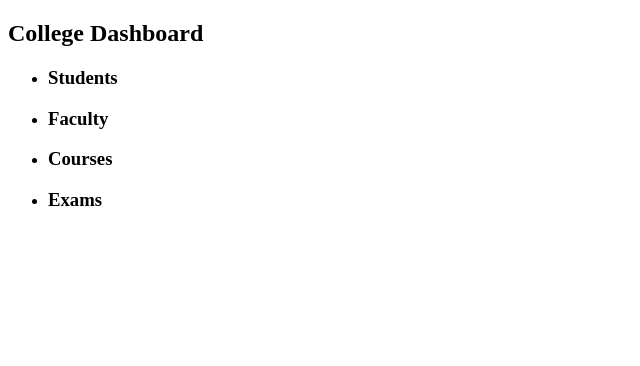
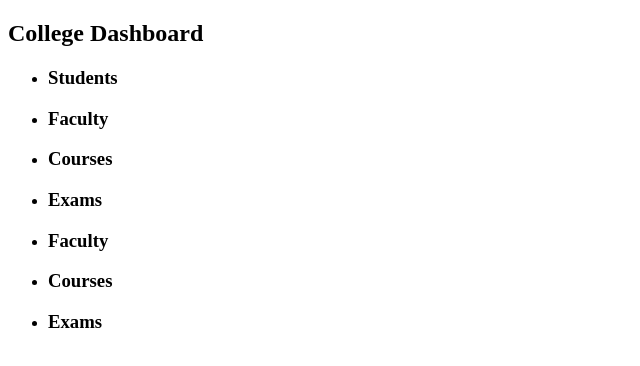
Before and after one commit to Dhanshri121/Assignment2A, a plain HTML site: page index.html in a window 1280 px wide. Shown: the whole page, without its empty margins (0-640 px from the left). Drawn offline with Linux system fonts and the light colour scheme.

Commit message:
update change

```diff
--- a/index.html
+++ b/index.html
@@ -18,6 +18,9 @@
             <ul><li><h3>Courses</h3></li></ul>
             <ul><li><h3>Exams</h3></li></ul>
 
+            <ul><li><h3>Faculty</h3></li></ul>
+            <ul><li><h3>Courses</h3></li></ul>
+            <ul><li><h3>Exams</h3></li></ul>
 
         </nav>
     </div>
```
